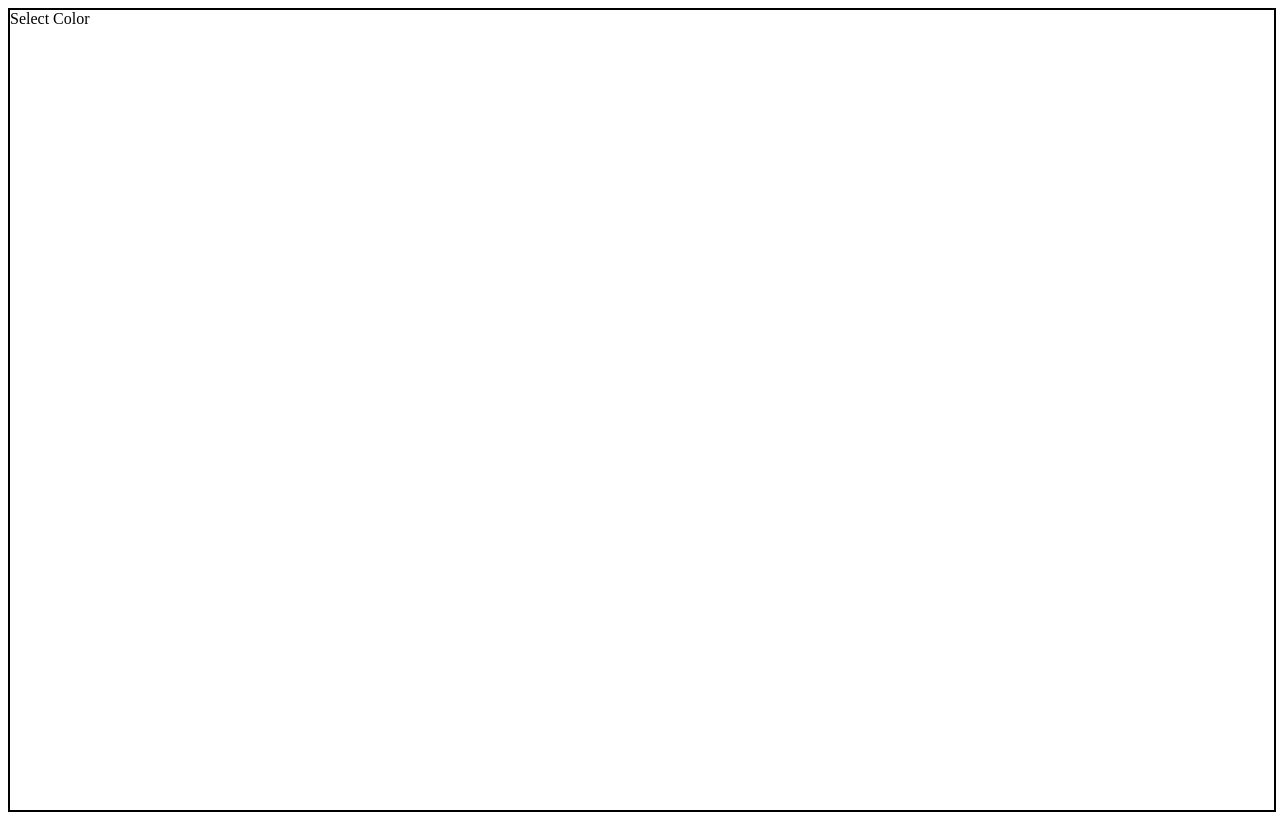
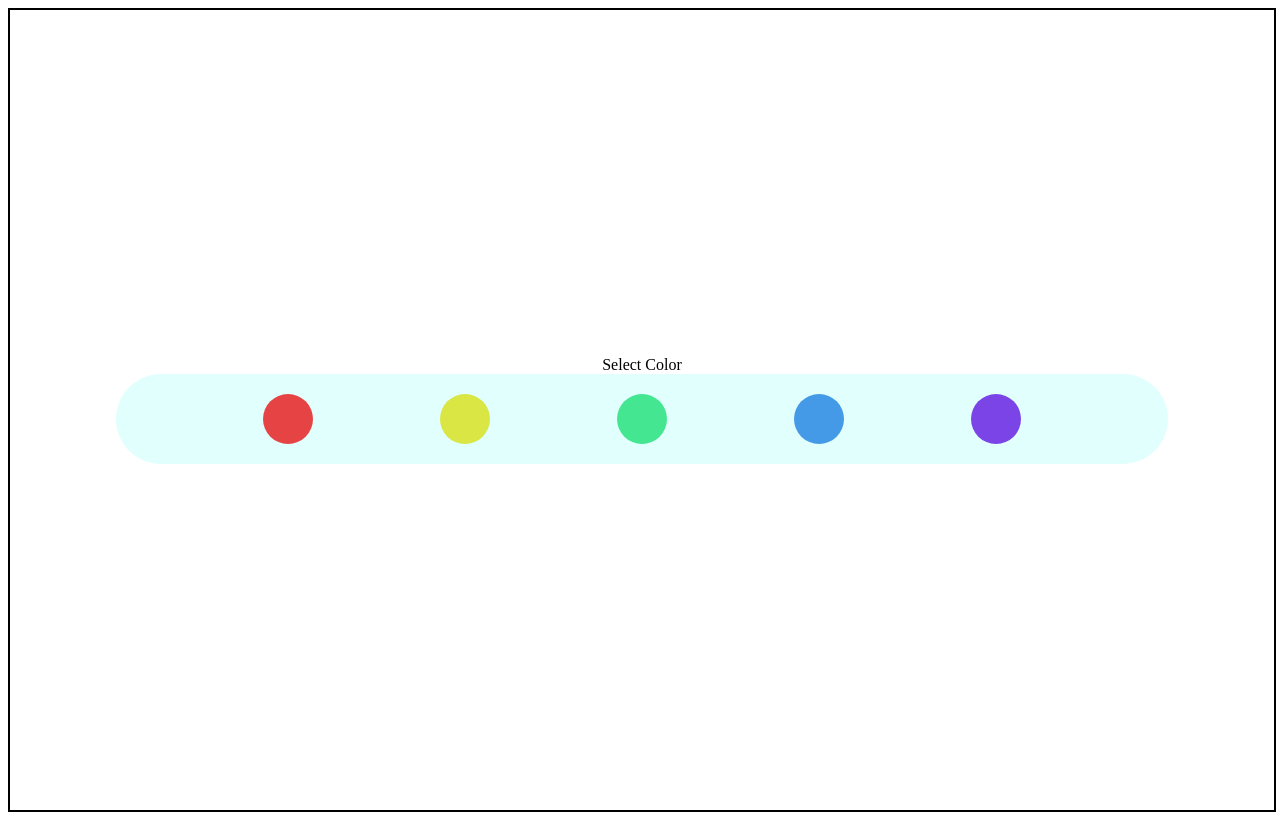
Before and after one commit to AWP22nd/Cuy-Un, a plain HTML site: page cuy-university/sesi11/index.html in a window 1280 px wide. Drawn offline with Linux system fonts and the light colour scheme.

Commit message:
Update style.css

```diff
--- a/cuy-university/sesi11/style.css
+++ b/cuy-university/sesi11/style.css
@@ -2,4 +2,44 @@
     width: 100%;
     height: 100vh;
     border: 2px solid black;
+    display: flex;
+    flex-direction: column;
+    justify-content: center;
+    align-items: center;
 }
+
+.box  {
+    width: 80%;
+    display: flex;
+    justify-content: space-evenly;
+    background-color: rgb(224, 255, 253);
+    padding: 20px;
+    border-radius: 45px;
+}
+
+.circle {
+    width: 50px;
+    height: 50px;
+    border-radius: 50%;
+    cursor: pointer;
+}
+
+.red {
+    background-color: rgb(230, 68, 68);
+}
+
+.blue {
+    background-color: rgb(68, 154, 230);
+}
+
+.yellow {
+    background-color: rgb(217, 230, 68);
+}
+
+.green {
+    background-color: rgb(68, 230, 146);
+}
+
+.purple {
+    background-color: rgb(122, 68, 230);
+}
```
